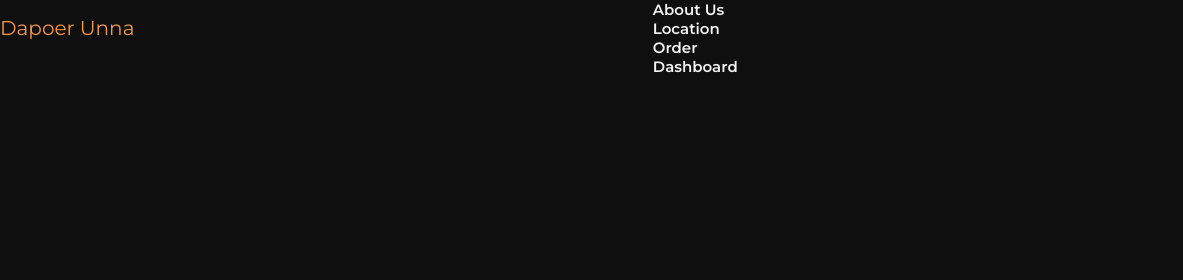
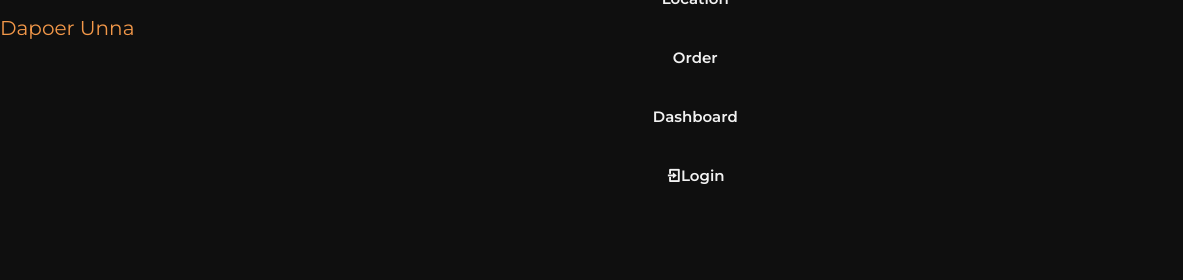
Before and after one commit to DapoerUnna/dapoerunna.github.io, a plain HTML site: page index.html in a window 1280 px wide. Shown: the top 280 px of the page, 0-1183 px from the left. Drawn offline with nearby package versions, Linux system fonts and the light colour scheme.

Commit message:
Added justify-content and align-items to nav, created .nav_item class, and added new nav item with login link

```diff
--- a/assets/style.css
+++ b/assets/style.css
@@ -165,8 +165,13 @@ nav {
     display: flex;
     flex-direction: column;
     row-gap: 2.5rem;
+    justify-content: center;
+    align-items: center;
 }
 
+.nav_item {
+    margin: 20px;
+}
 .nav_link {
     color: var(--title-color);
     font-weight: var(--font-semi-bold);
--- a/index.html
+++ b/index.html
@@ -43,6 +43,12 @@
                     </li>
                 </ul>
 
+                <ul class="nav_list">
+                    <li class="nav_item">
+                        <a href="https://dapoerunna.id.biz.id/login" class="nav_link"><i class="ri-login-box-line"></i>Login</a>
+                    </li>
+                </ul>
+
                 <div class="nav_close" id="nav-close">
                     <i class="ri-close-line"></i>
                 </div>
```
